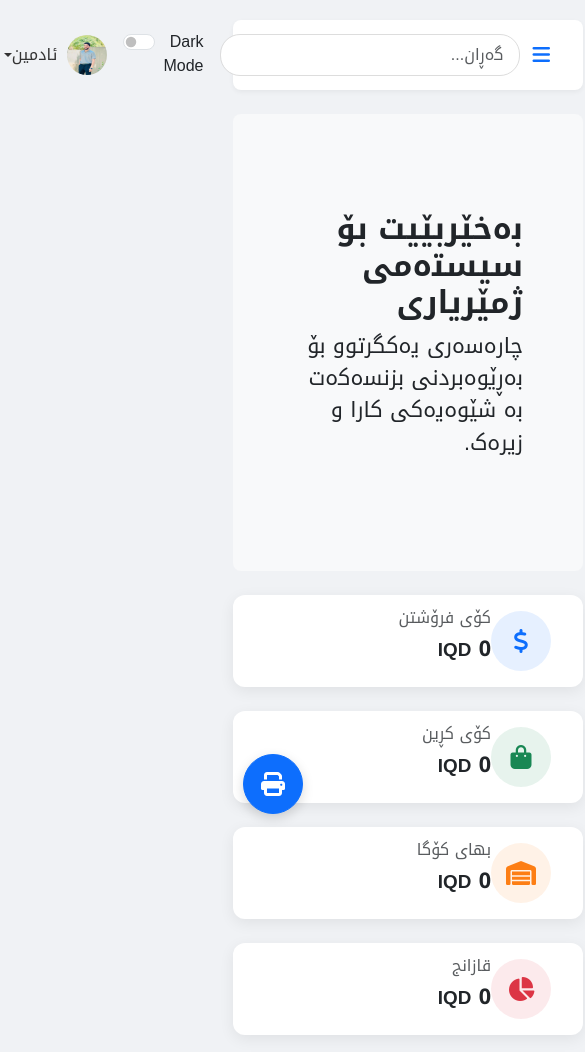
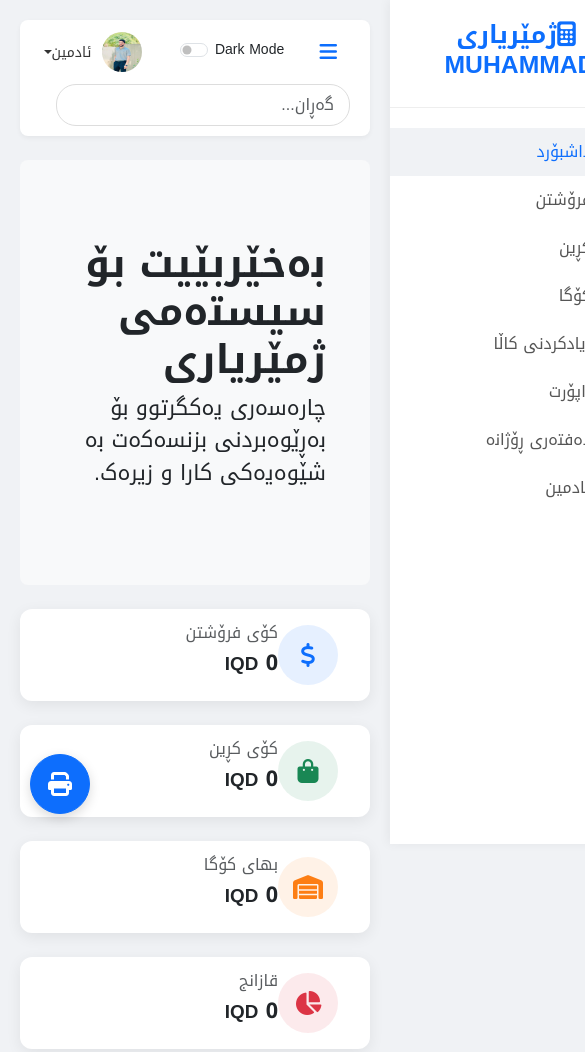
Before and after one commit to zoro1kurdish/sestam-app, a website: page index.html in a window 390 px wide. Shown: the top 1052 px of the page, 585 px wide, since content can reach past the window. Drawn offline with nearby package versions, Linux system fonts and the light colour scheme.

Commit message:
Fix responsive design for mobile

```diff
--- a/style.css
+++ b/style.css
@@ -255,11 +255,30 @@ body {
         transform: translateX(0);
     }
 
-                .main-content {
-                    margin-right: 0;
+    .main-content {
+        margin-right: 0;
+    }
+
+    .header {
+        flex-wrap: wrap;
+        gap: 10px;
+    }
+
+    .header .search-box {
+        width: 100%;
+        order: 3; /* Move search box to the next line */
+        margin-left: 0;
+    }
+
+    .header .search-box input {
+        width: 100%;
+    }
+}
+            @media (max-width: 576px) {
+                body {
+                    font-size: 14px; /* Slightly smaller font on small screens */
                 }
-            }
-            @media (max-width: 576px) {
+
                 #invoice-area .table-responsive {
                     font-size: 0.8rem;
                 }
@@ -273,4 +292,12 @@ body {
                     display: grid !important;
                     gap: 0.5rem !important;
                 }
+
+                .p-5.mb-4.bg-light.rounded-3 { /* Welcome message padding */
+                    padding: 2rem !important;
+                }
+
+                .display-5 {
+                    font-size: 2.5rem; /* Adjust heading size */
+                }
             }
```
